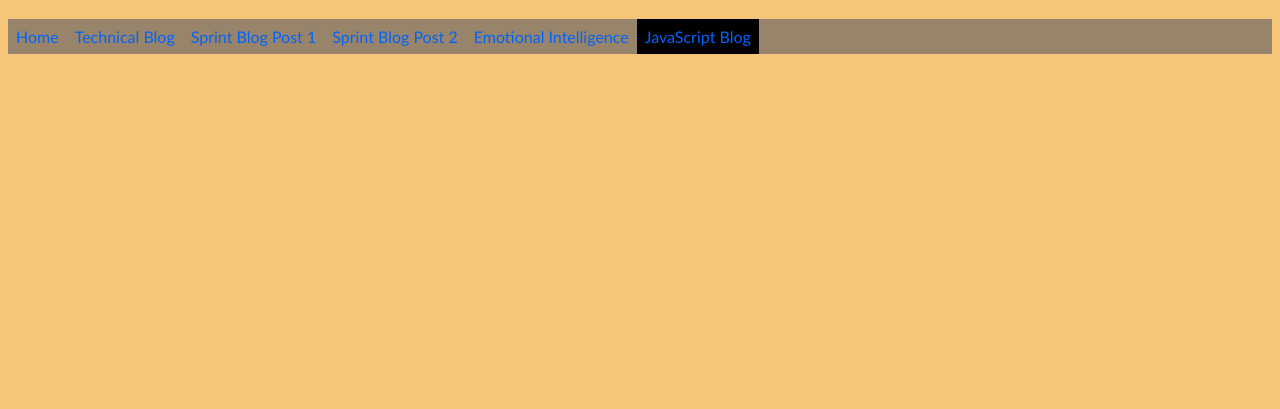
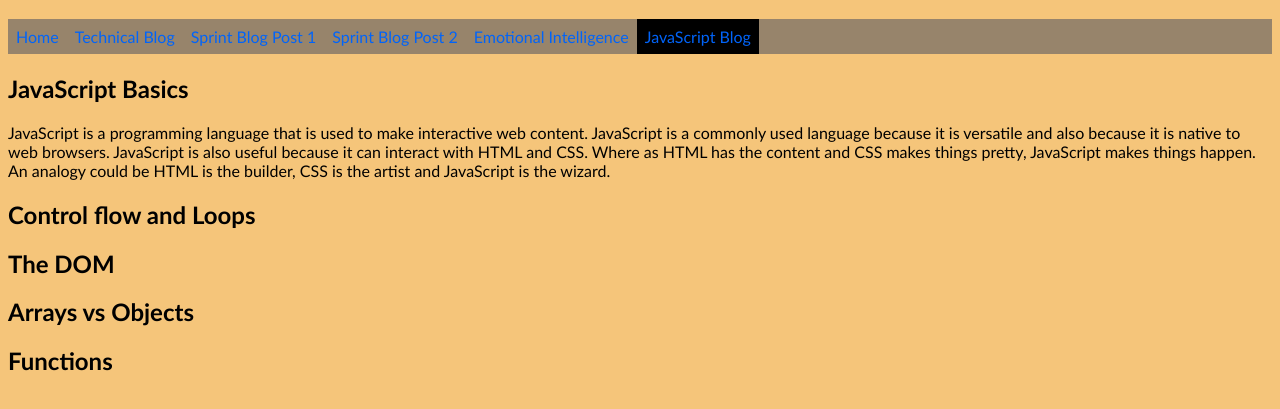
Before and after one commit to hokipoki123/hokipoki123.github.io, a plain HTML site: page blog/javascript-dom.html in a window 1280 px wide. Shown: the part 63-472 px from the top of the page. Drawn offline with Linux system fonts and the light colour scheme.

Commit message:
Javascript explanation

```diff
--- a/blog/javascript-dom.html
+++ b/blog/javascript-dom.html
@@ -1,4 +1,3 @@
-
 <!DOCTYPE html>
 <html lang="en">
   <head>
@@ -17,7 +16,7 @@
           <a href="/index.html">Home</a>
         </li>
         <li>
-            <a  href="/blog/html-css.html">Technical Blog</a>
+          <a href="/blog/html-css.html">Technical Blog</a>
         </li>
         <li>
           <a href="/blog/identity-values.html">Sprint Blog Post 1</a>
@@ -33,5 +32,23 @@
         </li>
       </ul>
     </div>
+    <h2>JavaScript Basics</h2>
+    <p>
+      JavaScript is a programming language that is used to make interactive web
+      content. JavaScript is a commonly used language because it is versatile
+      and also because it is native to web browsers. JavaScript is also useful
+      because it can interact with HTML and CSS. Where as HTML has the content
+      and CSS makes things pretty, JavaScript makes things happen. An analogy
+      could be HTML is the builder, CSS is the artist and JavaScript is the
+      wizard.
+    </p>
+    <h2>Control flow and Loops</h2>
+    <p></p>
+    <h2>The DOM</h2>
+    <p></p>
+    <h2>Arrays vs Objects</h2>
+    <p></p>
+    <h2>Functions</h2>
+    <p></p>
   </body>
 </html>
```
Lines whose indentation alone changed are shown as unchanged.
